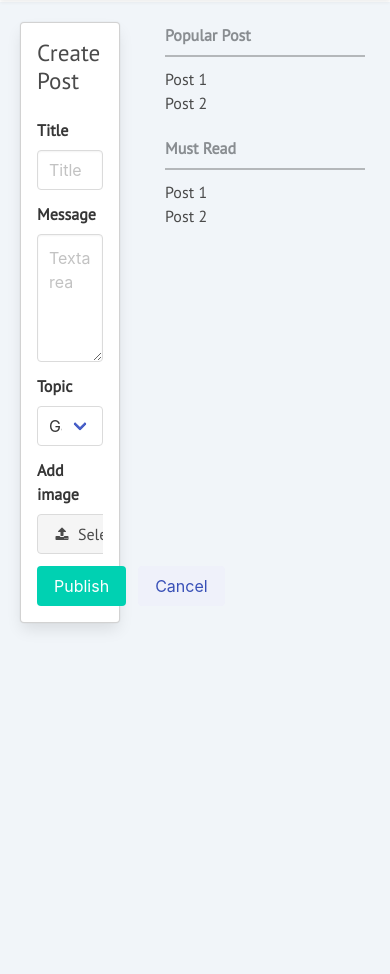
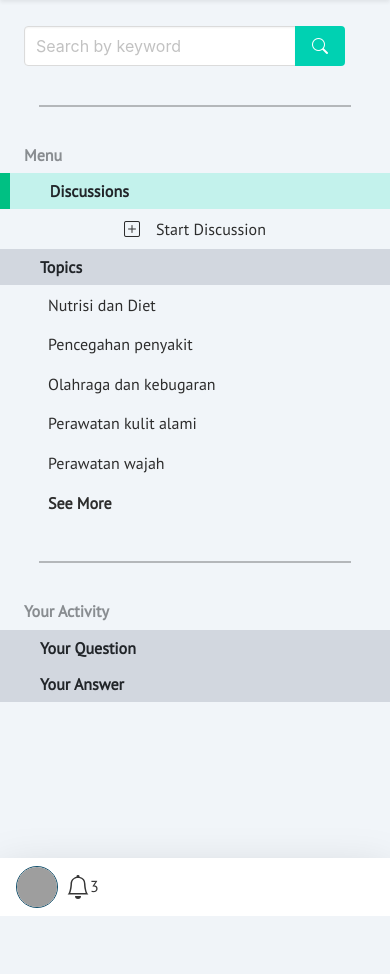
Before and after one commit to naufalrz-qi/ForumDiskusiKesehatandanKecantikan, a Flask app: page /create_post in a window 390 px wide, after a click that opens the changed part. Shown: the part 56-1030 px from the top of the page. After the commit the page ends 972 px from the top, so only its background shows below. Run offline with Flask 3, Linux system fonts and the light colour scheme; some libraries are stand-ins or nearby versions; grey boxes are pictures that could not be loaded.

Commit message:
Membuat sidebar dan tampilan lebih responsif

```diff
--- a/templates/base_after.html
+++ b/templates/base_after.html
@@ -27,12 +27,23 @@
       .sidebar {
         margin-top: 58px;
         position: fixed;
-        padding-bottom: 20%;
         top: 0;
         left: 0;
         bottom: 0;
         width: 300px;
         overflow-y: scroll;
+      }
+
+      @media screen and (max-width: 780px){
+        .sidebar-mobile {
+          margin-top: 58px;
+          position: fixed;
+          top: 0;
+          left: 0;
+          bottom: 0;
+          width: 100%;
+          overflow-y: scroll;
+        }
       }
 
       .sidebar2 {
@@ -65,9 +76,14 @@
         margin-right: 250px;
         padding: 20px;
       }
-      .full-screen {
-        margin-left: 0 !important;
+
+      @media screen and (max-width: 780px){
+        .full-screen {
+          margin-left: 0 !important;
+          margin-right: 0 !important;
+        }
       }
+
 
       .buttonsidebar1{
         text-align: center;
@@ -143,7 +159,7 @@
     <!-- Block untuk body -->
 
    <!-- Sidebar -->
-   <div id="sidebar" class="sidebar">
+   <div id="sidebar" class="sidebar is-hidden-mobile sidebar-mobile">
     <ul>
       <div class="px-5 pt-5">
         <div class="field has-addons">
@@ -179,20 +195,39 @@
         <a class="buttonsidebar2 ps-5 has-text-weight-bold" href="/create_post"><span>See More</span></a>
       </div>
       <hr class="separator">
-      <p class="h6 has-text-weight-bold px-5 text-body-tertiary">Your Activity</p>
-      <li><button class="btn is-radiusless w-100 px-5 has-text-weight-bold" style="text-align: start; background-color: rgba(9, 16, 58, 0.131); border: none;"><span class="ps-3">Your Question</span></button></li>
-      <li><button class="btn is-radiusless w-100 px-5 has-text-weight-bold" style="text-align: start; background-color: rgba(9, 16, 58, 0.131); border: none;"><span class="ps-3">Your Answer</span></button></li>
+      <div style="margin-bottom: 30%;">
+        <p class="h6 has-text-weight-bold px-5 text-body-tertiary">Your Activity</p>
+        <li><button class="btn is-radiusless w-100 px-5 has-text-weight-bold" style="text-align: start; background-color: rgba(9, 16, 58, 0.131); border: none;"><span class="ps-3">Your Question</span></button></li>
+        <li><button class="btn is-radiusless w-100 px-5 has-text-weight-bold" style="text-align: start; background-color: rgba(9, 16, 58, 0.131); border: none;"><span class="ps-3">Your Answer</span></button></li>
+
+      </div>
+
+      <div id="profile2" class="d-flex flex-row px-4 py-2 shadow-lg is-hidden-desktop" style="margin-top: 40%; background-color: rgb(255, 255, 255);">
+
+        <a class="image rounded-circle me-2" href="#" style="width: 42px;height: 42px; border-color: rgb(16, 79, 108); border-style: solid; border-width: 1px;">
+          <img class="is-rounded" src="../static/profile_pics/profile_placeholder.png">
+
+        </a>
+
+        <a href="#" class="button is-outlined me-2 is-paddingless" style="border: none;">
+          <span><svg xmlns="http://www.w3.org/2000/svg" width="24" height="24" fill="currentColor" class="bi bi-bell" viewBox="0 0 16 16">
+            <path d="M8 16a2 2 0 0 0 2-2H6a2 2 0 0 0 2 2zM8 1.918l-.797.161A4.002 4.002 0 0 0 4 6c0 .628-.134 2.197-.459 3.742-.16.767-.376 1.566-.663 2.258h10.244c-.287-.692-.502-1.49-.663-2.258C12.134 8.197 12 6.628 12 6a4.002 4.002 0 0 0-3.203-3.92L8 1.917zM14.22 12c.223.447.481.801.78 1H1c.299-.199.557-.553.78-1C2.68 10.2 3 6.88 3 6c0-2.42 1.72-4.44 4.005-4.901a1 1 0 1 1 1.99 0A5.002 5.002 0 0 1 13 6c0 .88.32 4.2 1.22 6z"/>
+          </svg></span>
+          <span>3</span>
+        </a>
+
+      </div>
     </ul>
   </div>
 
   <!-- Content area -->
-  <div class="content">
+  <div class="content full-screen">
     {% block body %}
 
     {% endblock %}
   </div>
 
-  <div id="sidebar" class="sidebar2 pt-5">
+  <div id="sidebar" class="sidebar2 pt-5 is-hidden-mobile">
     <ul>
 
       <p class="h6 has-text-weight-bold text-body-tertiary">Popular Post</p>
@@ -224,7 +259,9 @@
     function toggle_sidebar(){
 
       $('#sidebar').toggleClass('is-hidden-mobile'); // Menambahkan atau menghapus kelas is-hidden-mobile
-      $('.content').toggleClass('full-screen'); // Menambahkan atau menghapus kelas is-hidden-mobile
+      $('.content').toggleClass('is-hidden-mobile')
+
+
 
     }
       </script>
```
